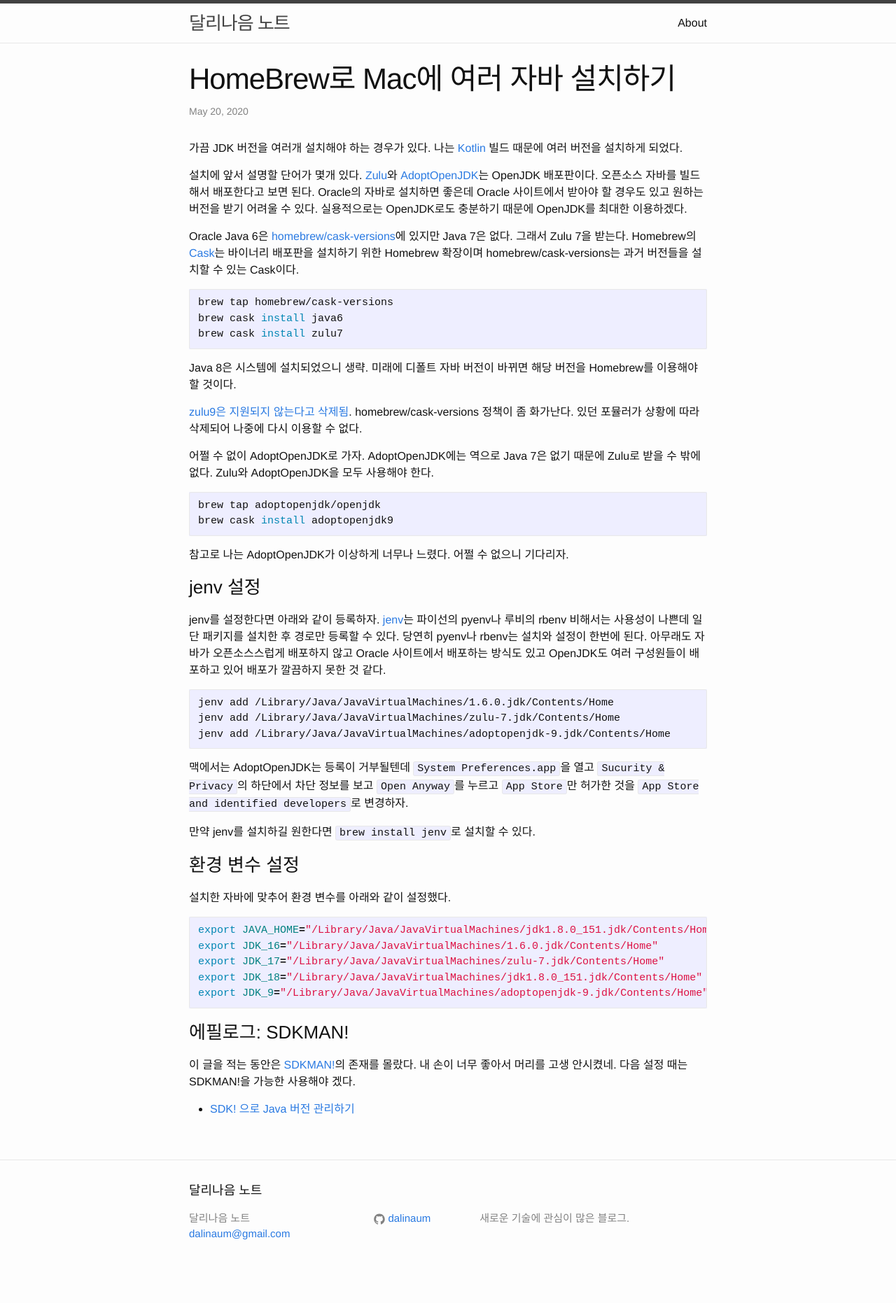
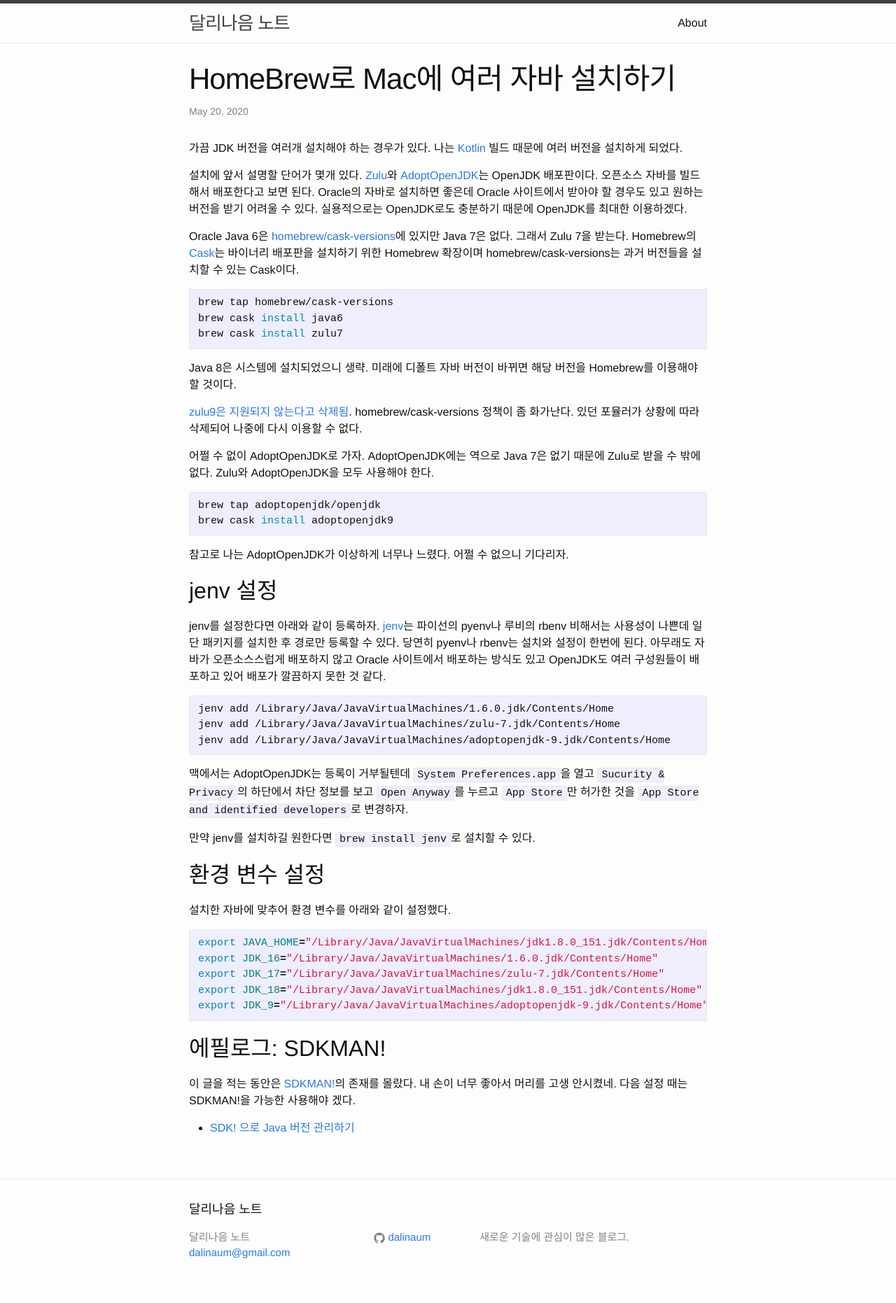
Before and after one commit to dalinaum/dalinaum.github.io, a Jekyll site: the page built from _posts/2020-05-20-multiple-jdks.markdown, in a window 1280 px wide. Shown: the whole page at 70% size. Built offline with Jekyll 4.4.1, drawn with Linux system fonts in a browser that asks for light colours; before the commit the page ends 1835 px from its top, so only the background shows below that.

Commit message:
마크다운 수정.

````diff
--- a/_posts/2020-05-20-multiple-jdks.markdown
+++ b/_posts/2020-05-20-multiple-jdks.markdown
@@ -30,7 +30,7 @@ brew cask install adoptopenjdk9
 
 참고로 나는 AdoptOpenJDK가 이상하게 너무나 느렸다. 어쩔 수 없으니 기다리자.
 
-### jenv 설정
+## jenv 설정
 
 jenv를 설정한다면 아래와 같이 등록하자. [jenv](https://www.jenv.be/)는 파이선의 pyenv나 루비의 rbenv 비해서는 사용성이 나쁜데 일단 패키지를 설치한 후 경로만 등록할 수 있다. 당연히 pyenv나 rbenv는 설치와 설정이 한번에 된다. 아무래도 자바가 오픈소스스럽게 배포하지 않고 Oracle 사이트에서 배포하는 방식도 있고 OpenJDK도 여러 구성원들이 배포하고 있어 배포가 깔끔하지 못한 것 같다.
 
@@ -44,7 +44,7 @@ jenv add /Library/Java/JavaVirtualMachines/adoptopenjdk-9.jdk/Contents/Home
 
 만약 jenv를 설치하길 원한다면 `brew install jenv`로 설치할 수 있다.
 
-### 환경 변수 설정
+## 환경 변수 설정
 
 설치한 자바에 맞추어 환경 변수를 아래와 같이 설정했다.
 
@@ -56,7 +56,7 @@ export JDK_18="/Library/Java/JavaVirtualMachines/jdk1.8.0_151.jdk/Contents/Home"
 export JDK_9="/Library/Java/JavaVirtualMachines/adoptopenjdk-9.jdk/Contents/Home"
 ```
 
-### 에필로그: SDKMAN!
+## 에필로그: SDKMAN!
 
 이 글을 적는 동안은 [SDKMAN!](https://sdkman.io/)의 존재를 몰랐다. 내 손이 너무 좋아서 머리를 고생 안시켰네. 다음 설정 때는 SDKMAN!을 가능한 사용해야 겠다.
 
````
